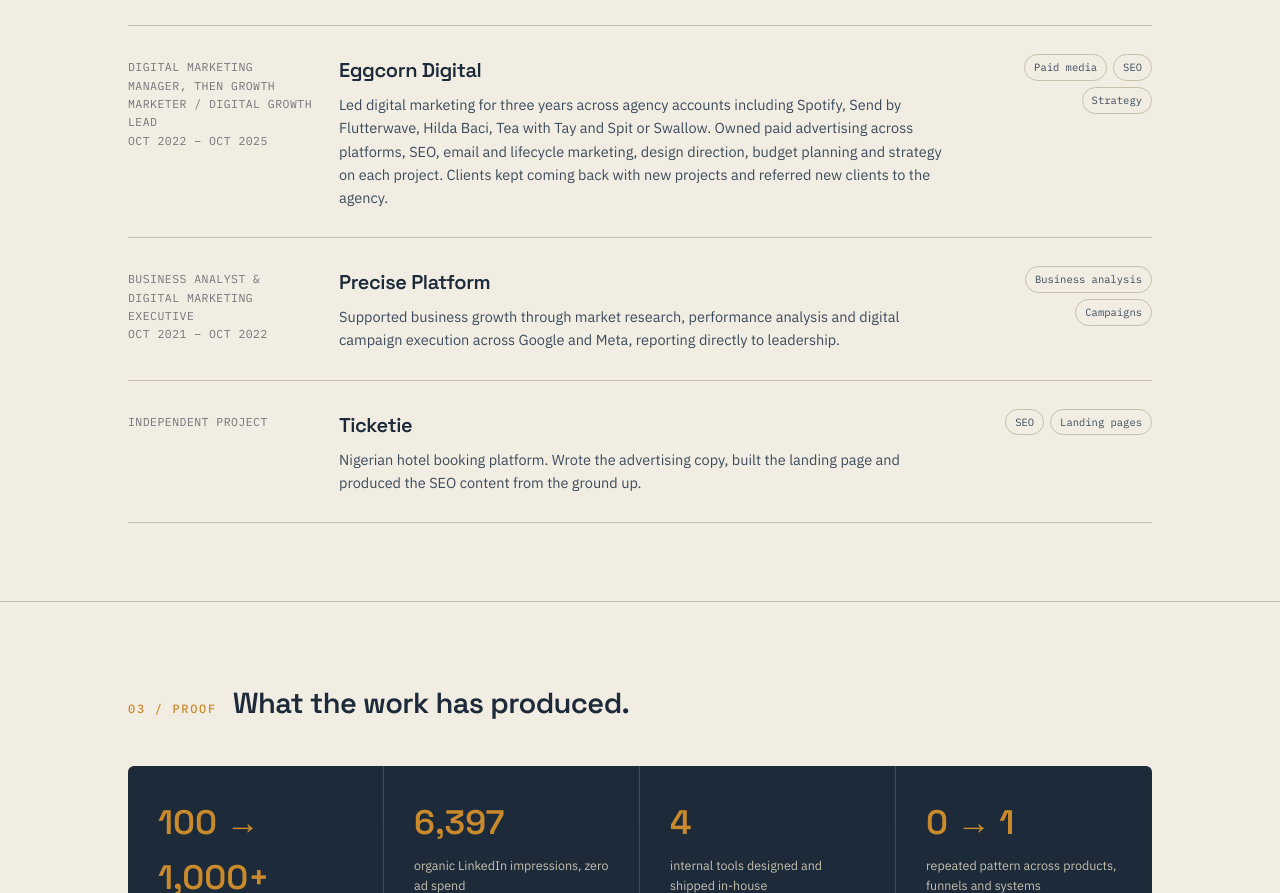
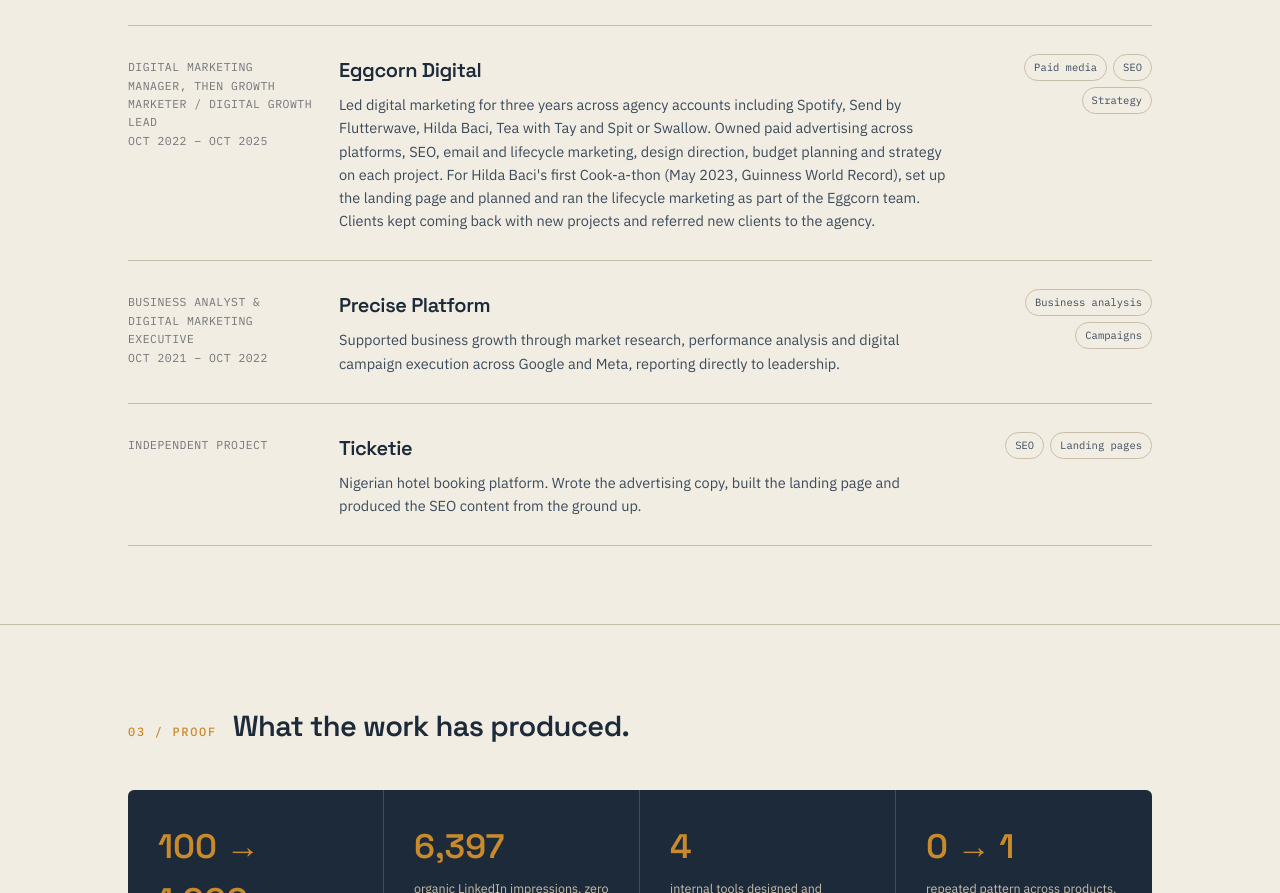
Before and after one commit to SDBE-Ex/Philips-Adebayo-Portfolio-, a plain HTML site: page index.html in a window 1280 px wide. Shown: the part 2734-3627 px from the top of the page. Drawn offline with Linux system fonts and the light colour scheme.

Commit message:
Eggcorn Digital: add Hilda Baci Cook-a-thon contribution
Co-Authored-By: Claude Opus 5.5 <noreply@anthropic.com>
Claude-Session: https://claude.ai/code/session_011fWCnjGRMZ3GYMUTB3XVkS

```diff
--- a/index.html
+++ b/index.html
@@ -779,7 +779,9 @@
                 Led digital marketing for three years across agency accounts including Spotify,
                 Send by Flutterwave, Hilda Baci, Tea with Tay and Spit or Swallow. Owned paid
                 advertising across platforms, SEO, email and lifecycle marketing, design direction,
-                budget planning and strategy on each project. Clients kept coming back with new
+                budget planning and strategy on each project. For Hilda Baci's first Cook-a-thon
+                (May 2023, Guinness World Record), set up the landing page and planned and ran the
+                lifecycle marketing as part of the Eggcorn team. Clients kept coming back with new
                 projects and referred new clients to the agency.
               </p>
             </div>
```
